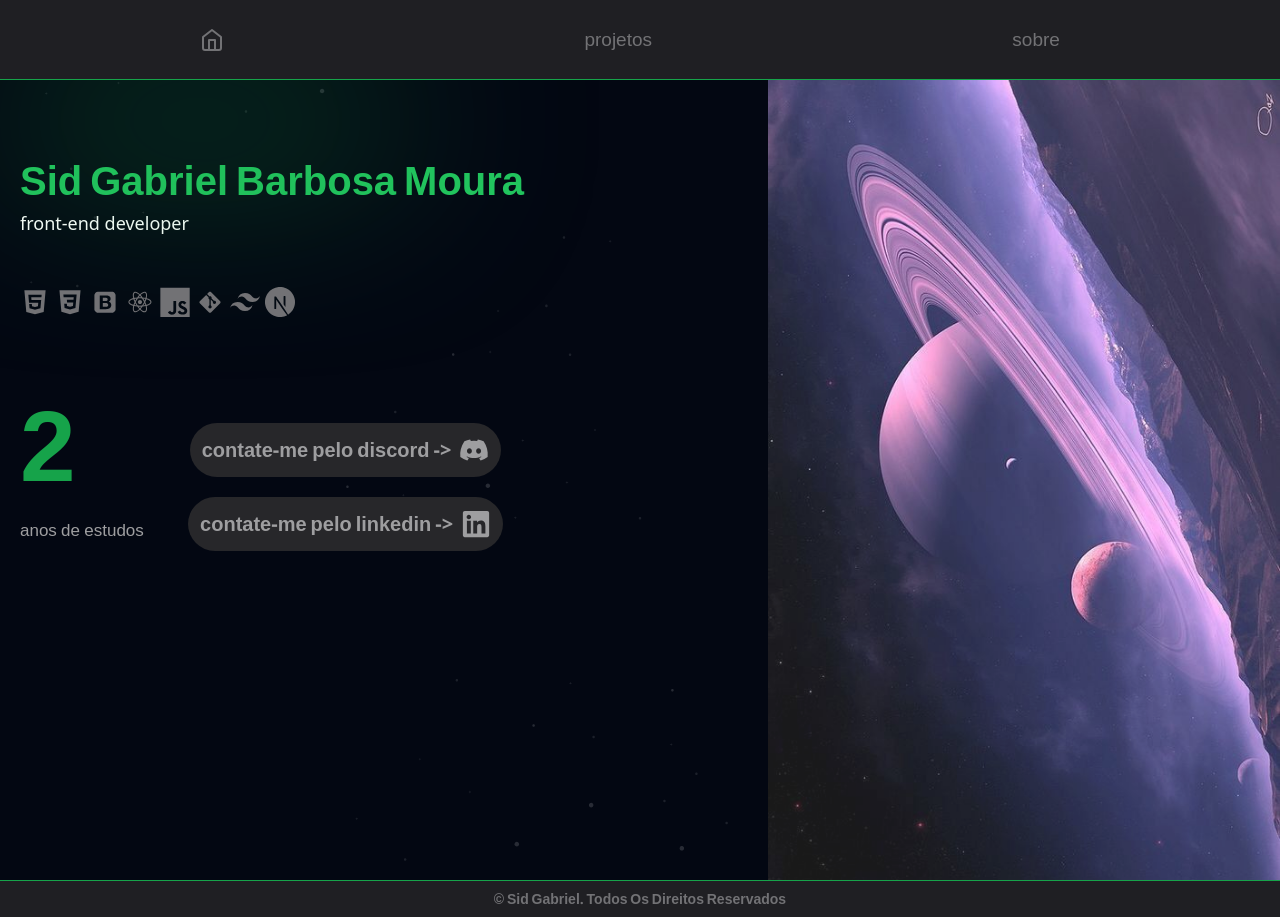
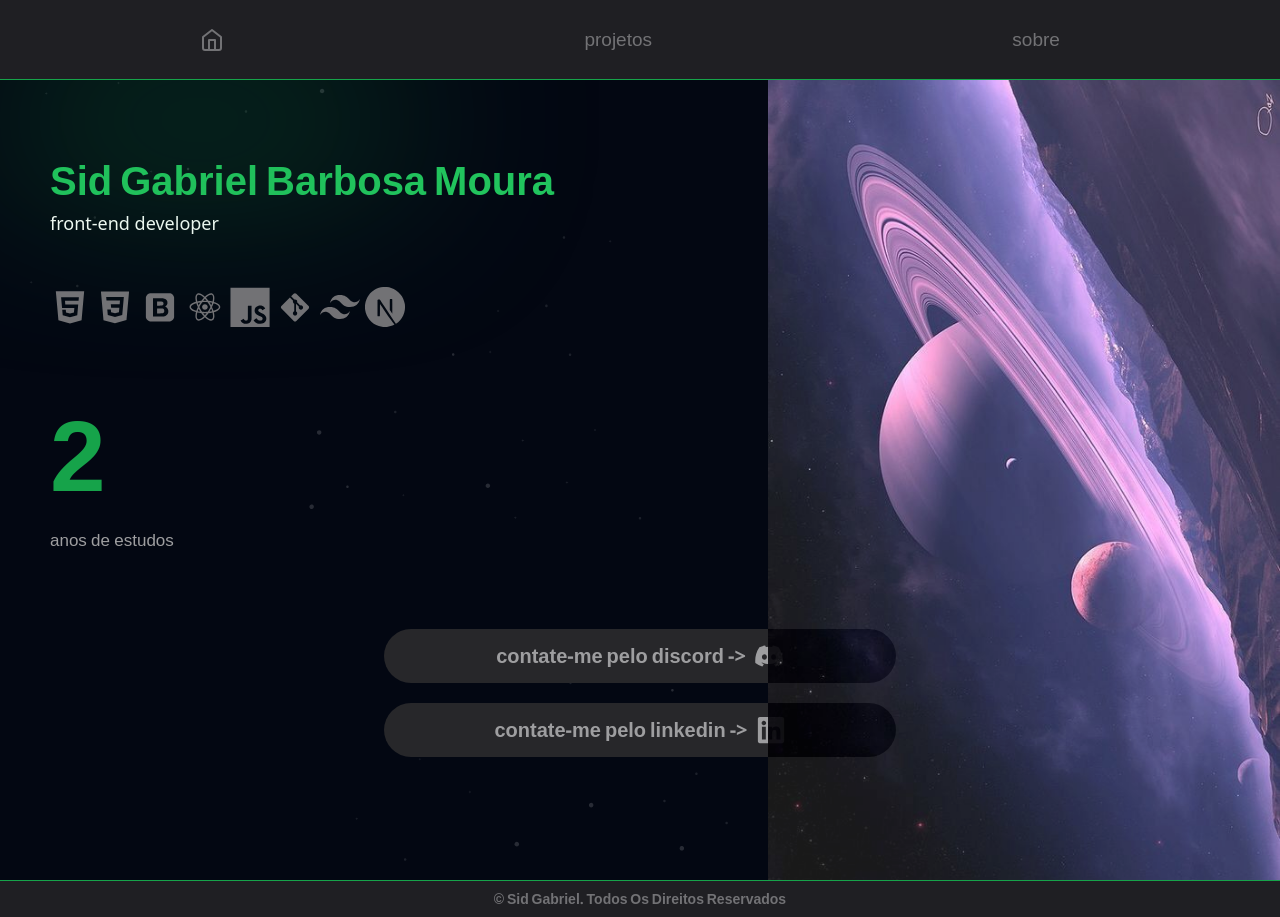
Before and after one commit to sidgabrielmoura/portfolio, a Next.js app: page / in a window 1280 px wide. Built offline with nearby package versions, Linux system fonts and the light colour scheme.

Commit message:
contacts method modified

```diff
--- a/src/app/page.tsx
+++ b/src/app/page.tsx
@@ -17,7 +17,7 @@ export default function Home() {
         {/*right*/}
 
         <div className="w-[40vw] bg-[url(../assets/space.jpg)] bg-cover hover:w-[50vw] transition-all duration-500 bg-center
-        opacity-90 sm:hidden md:block md:w-[30vw] md:hover:w-[35vw] xl:w-[40vw] xl:hover:w-[45vw]"/>
+        opacity-90 sm:hidden xl:block xl:w-[40vw] xl:hover:w-[45vw]"/>
 
       </main>
       <Footer></Footer>
--- a/src/components/aboutLeftArea.tsx
+++ b/src/components/aboutLeftArea.tsx
@@ -4,7 +4,7 @@ export function AboutLeftArea() {
     return (
         <>
             <section className="xl:h-screen w-[20vw] relative bg-gray-900 py-[60px] px-[20px] overflow-auto
-                    xl:overflow-hidden xl:w-[40vw] sm:w-[100vw] sm:h-[28vh] sm:overflow-hidden sm:flex
+                    xl:overflow-hidden xl:w-[40vw] sm:w-[100vw] sm:h-[20vh] sm:overflow-hidden sm:flex
                     sm:flex-row sm:py-[30px] md:items-center md:justify-between xl:flex-col xl:justify-center">
 
                 <div className="h-[200px] sm:w-[100px] md:w-[150px] md:h-[200px] flex justify-center sm:justify-start sm:mt-0 md:justify-center
--- /dev/null
+++ b/src/components/contactsHomePage.tsx
@@ -0,0 +1,33 @@
+import  Link  from "next/link";
+import { FaDiscord, FaLinkedin } from "react-icons/fa";
+
+export function ContactsHomePage(){
+    return(
+        <div className="h-[30vh] w-[100vw] mx-auto flex flex-col justify-center items-center">
+                <div className="flex">
+                    <Link href={"https://discord.gg/4hPMkwwn"} target="_blank" className="flex p-3 bg-zinc-800 rounded-full
+                    hover:ml-10 transition-all duration-200 hover:drop-shadow-[0_0_20px_#358f28] xl:w-[40vw]
+                    justify-center md:w-[100vw]">
+                        <p className="xl:text-[20px] font-semibold
+                        text-gray-200 hover:text-gray-100 transition-all
+                        duration-200 md:text-[15px]">contate-me pelo discord -&gt;</p>
+                        <FaDiscord className="text-[30px] text-gray-200 ml-2 hover:text-blue-600 transition-all
+                        duration-200"/>
+                    </Link>
+                </div>
+
+                <div className="flex mt-5">
+                    <Link href={"https://www.linkedin.com/in/sid-gabriel-barbosa-moura-347474253/"} target="_blank" className="flex p-3 bg-zinc-800 rounded-full
+                    hover:ml-10 transition-all duration-200 hover:drop-shadow-[0_0_20px_#358f28] xl:w-[40vw]
+                    justify-center md:w-[100vw]">
+                        <p className="xl:text-[20px] font-semibold
+                        text-gray-200 hover:text-gray-100 transition-all
+                        duration-200 md:text-[15px]">contate-me pelo linkedin -&gt;</p>
+                        <FaLinkedin className="text-[30px] text-gray-200 ml-2 hover:text-blue-600 transition-all
+                        duration-200"/>
+                    </Link>
+                </div>
+
+            </div>
+    )
+}
--- a/src/components/experiencias.tsx
+++ b/src/components/experiencias.tsx
@@ -5,33 +5,9 @@ export function TempoDeExperiencia() {
     return (
         <main className="flex ">
 
-            <div className="text-white mt-[100px] pl-[40px] sm:pl-[20px] sm:pb-5 w-[12vw]">
+            <div className="text-white mt-[100px] md:pl-[50px] sm:pl-[20px] sm:pb-5 ">
                 <h1 className="text-[100px] text-green-600 font-bold">2</h1>
                 <p className="text-[17px] text-gray-200">anos de estudos</p>
-            </div>
-            <div className="h-[30vh] w-[30vw] mt-[100px] flex flex-col justify-center items-center">
-                <div className="flex">
-                    <Link href={"https://discord.gg/4hPMkwwn"} target="_blank" className="flex p-3 bg-zinc-800 rounded-full
-                    hover:scale-[1.14] transition-all duration-200">
-                        <p className="text-[20px] font-semibold
-                        text-gray-200 hover:text-gray-100 transition-all
-                        duration-200">contate-me pelo discord -&gt;</p>
-                        <FaDiscord className="text-[30px] text-gray-200 ml-2 hover:text-blue-600 transition-all
-                        duration-200"/>
-                    </Link>
-                </div>
-
-                <div className="flex mt-5">
-                    <Link href={"https://www.linkedin.com/in/sid-gabriel-barbosa-moura-347474253/"} target="_blank" className="flex p-3 bg-zinc-800 rounded-full
-                    hover:scale-[1.14] transition-all duration-200">
-                        <p className="text-[20px] font-semibold
-                        text-gray-200 hover:text-gray-100 transition-all
-                        duration-200">contate-me pelo linkedin -&gt;</p>
-                        <FaLinkedin className="text-[30px] text-gray-200 ml-2 hover:text-blue-600 transition-all
-                        duration-200"/>
-                    </Link>
-                </div>
-
             </div>
         </main>
     )
--- a/src/components/homePageLeftArea.tsx
+++ b/src/components/homePageLeftArea.tsx
@@ -1,10 +1,11 @@
+import { ContactsHomePage } from "./contactsHomePage";
 import { TempoDeExperiencia } from "./experiencias";
 import { Icons } from "./icons";
 
 export function HomePageLeftArea() {
   return (
     <div className="w-[60vw] pt-5 bg-gray-950 bg-[url(../assets/bg-stars.svg)] bg-cover
-        flex flex-col sm:w-[100vw] md:w-[70vw] xl:w-[60vw] h-screen">
+        flex flex-col sm:w-[100vw] md:w-screen xl:w-[60vw] h-screen">
 
       {/*blur*/}
 
@@ -18,6 +19,9 @@ export function HomePageLeftArea() {
 
       <TempoDeExperiencia />
 
+      {/*contacts*/}
+
+      <ContactsHomePage/>
     </div>
   )
 }
--- a/src/components/icons.tsx
+++ b/src/components/icons.tsx
@@ -3,28 +3,29 @@ import { SiTailwindcss, SiNextdotjs } from "react-icons/si";
 
 export function Icons() {
   return (
-    <div className="pl-[40px] pr-[40px] sm:mt-[50px] md:mt-[150px] xl:mt-[50px] sm:pl-[20px]">
-      <h1 className="text-[30px] xl:text-[40px] text-green-500 font-bold capitalize">Sid Gabriel Barbosa moura</h1>
-      <p className="font-sans text-white xl:text-[18px]">front-end developer</p>
+    <div className="pl-[40px] pr-[40px] sm:mt-[50px] md:mt-[150px] xl:mt-[50px] sm:pl-[20px]
+    md:pl-[50px]">
+      <h1 className=" md:text-[50px] sm:text-[25px] xl:text-[40px] text-green-500 font-bold capitalize">Sid Gabriel Barbosa moura</h1>
+      <p className="font-sans text-white xl:text-[18px] md:text-[20px]">front-end developer</p>
 
       <section className="flex ">
 
         <DiHtml5 className="text-gray-300 hover:text-green-500 hover:text-[35px]
-                  transition-all duration-300 text-[30px] relative top-[50px]"/>
+                  transition-all duration-300 text-[30px] md:text-[40px] relative top-[50px]"/>
         <DiCss3 className="text-gray-300 ml-[5px] hover:text-green-500 hover:text-[35px]
-                  transition-all duration-300 text-[30px] relative top-[50px]"/>
+                  transition-all duration-300 text-[30px] relative top-[50px] md:text-[40px]"/>
         <DiBootstrap className="text-gray-300 ml-[5px] hover:text-green-500 hover:text-[35px]
-                  transition-all duration-300 text-[30px] relative top-[50px]"/>
+                  transition-all duration-300 text-[30px] relative top-[50px] md:text-[40px]"/>
         <DiReact className="text-gray-300 ml-[5px] hover:text-green-500 hover:text-[35px]
-                  transition-all duration-300 text-[30px] relative top-[50px]"/>
+                  transition-all duration-300 text-[30px] relative top-[50px] md:text-[40px]"/>
         <DiJsBadge className="text-gray-300 ml-[5px] hover:text-green-500 hover:text-[35px]
-                  transition-all duration-300 text-[30px] relative top-[50px]"/>
+                  transition-all duration-300 text-[30px] relative top-[50px] md:text-[40px]"/>
         <DiGit className="text-gray-300 ml-[5px] hover:text-green-500 hover:text-[35px]
-                  transition-all duration-300 text-[30px] relative top-[50px]"/>
+                  transition-all duration-300 text-[30px] relative top-[50px] md:text-[40px]"/>
         <SiTailwindcss className="text-gray-300 ml-[5px] hover:text-green-500 hover:text-[35px]
-                  transition-all duration-300 text-[30px] relative top-[50px]"/>
+                  transition-all duration-300 text-[30px] relative top-[50px] md:text-[40px]"/>
         <SiNextdotjs className="text-gray-300 ml-[5px] hover:text-green-500 hover:text-[35px]
-                  transition-all duration-300 text-[30px] relative top-[50px]"/>
+                  transition-all duration-300 text-[30px] relative top-[50px] md:text-[40px]"/>
 
       </section>
 
```
